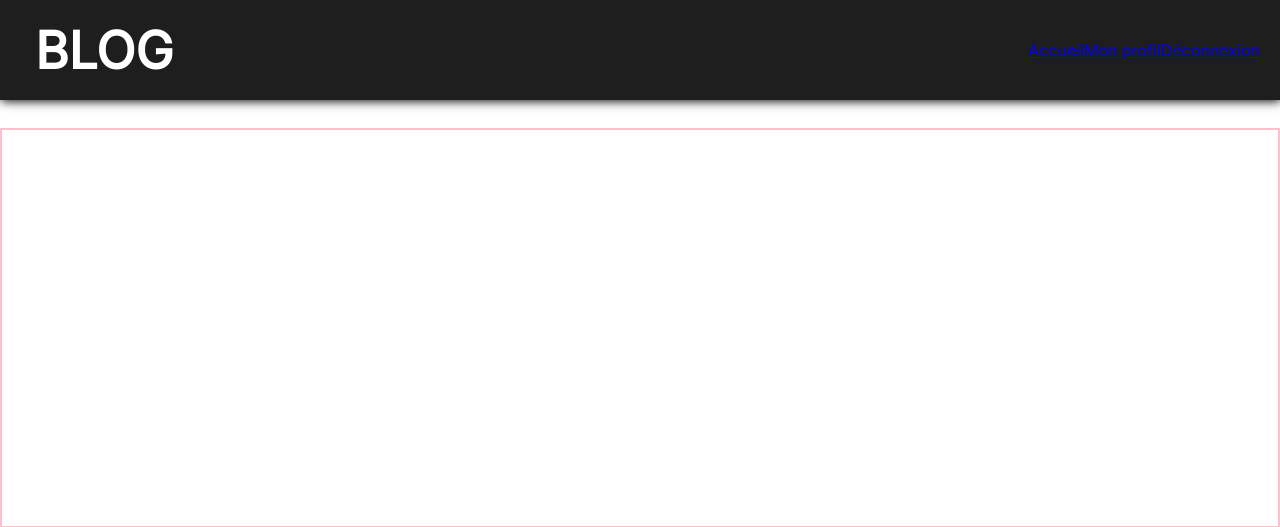
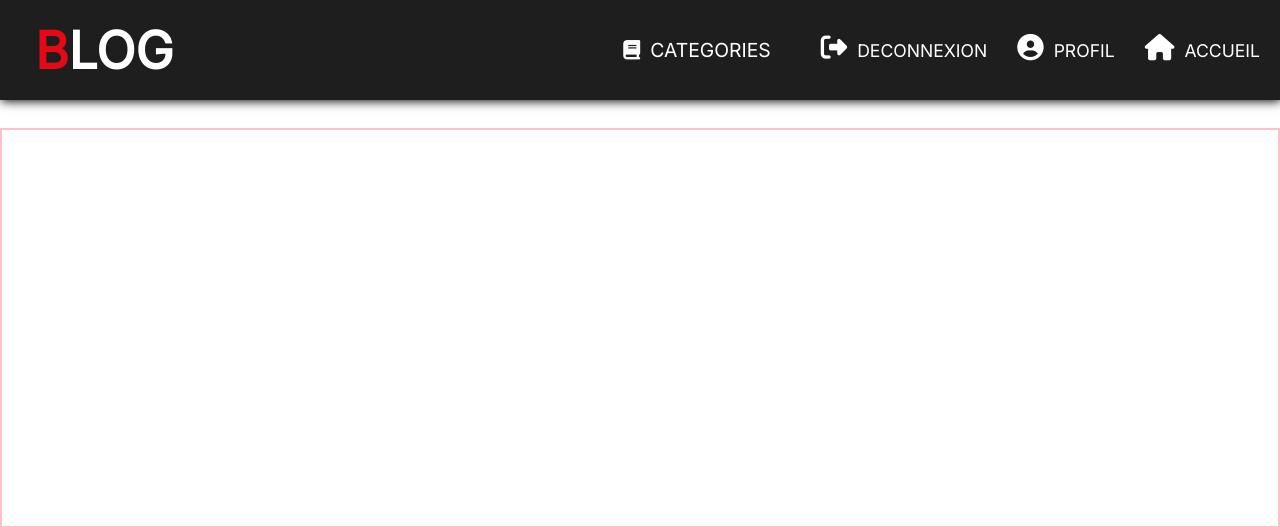
Before and after one commit to salim-ouari/blog, a PHP site: page /blog/index.php in a window 1280 px wide. Shown: the top 527 px of the page. Run offline with PHP 8.4, Linux system fonts and the light colour scheme; the visitor is signed in with stand-in values (Sample User, id 1); some libraries are stand-ins or nearby versions; some web fonts are replaced.

Commit message:
ajout header

```diff
--- a/header.php
+++ b/header.php
@@ -16,6 +16,7 @@ administrateur, il peut également accéder à la page admin. Le header doit
     <meta http-equiv="X-UA-Compatible" content="IE=edge">
     <meta name="viewport" content="width=device-width, initial-scale=1.0">
     <title>Document</title>
+    <script src="https://kit.fontawesome.com/225d5fd287.js"></script>
     <link href="https://fonts.googleapis.com/css2?family=Lato&display=swap" rel="stylesheet">
 </head>
 
@@ -26,45 +27,68 @@ administrateur, il peut également accéder à la page admin. Le header doit
 </html>
 <header>
     <div>
-        <h1 id="title">BLOG</h1>
+        <h1 id="title"><span>B</span>LOG</h1>
     </div>
 
-    <nav>
+    <nav id="desktop">
+        <a href="index.php">
+            <i class="fa fa-home" aria-hidden="true"></i>
+            Accueil
+        </a>
+        <?php
+        if (empty($_SESSION)) {
+        ?>
 
-        <ul>
-            <li><a href="index.php">Accueil</a></li>
+            <a href="inscription.php">
+                <i class="fa fa-user-plus" aria-hidden="true"></i>Inscription</a>
 
-            <?php
-            if (empty($_SESSION)) {
-            ?>
-                <li><a href="inscription.php">Inscription</a></li>
-                <li><a href="connexion.php">Connexion</a></li>
+            <a href="connexion.php">
+                <i class="fa fa-user" aria-hidden="true"></i>Connexion</a>
 
-            <?php } else { ?>
+        <?php } else { ?>
+
+            <a href="profil.php">
+                <i class="fa fa-user-circle" aria-hidden="true"></i>Profil</a>
+
+            <a href="deconnect.php">
+                <i class="fas fa-sign-out-alt" aria-hidden="true"></i>Deconnexion</a>
+
+        <?php  }
+
+        ?>
+        <?php if (isset($_SESSION['user']['id_droits']) && $_SESSION['user']['id_droits'] == 1337) { ?>
 
 
-                <li><a href="profil.php">Mon profil</a></li>
-                <li><a href="deconnect.php">Déconnexion</a></li>
+            <!-- <a href="article.php">
+                    <i class="fas fa" aria-hidden="true"></i>Article</a> -->
 
+            <a href="admin.php">
+                <i class="fa fa-user" aria-hidden="true"></i>Admin</a>
 
-            <?php  }
+            <a href="articles.php">
+                <i class="fas fa-book-open" aria-hidden="true"></i>Articles</a>
 
-            ?>
-            <?php if (isset($_SESSION['user']['id_droits']) && $_SESSION['user']['id_droits'] == 1337) { ?>
+        <?php }
+        if (isset($_SESSION['user']['id_droits']) && $_SESSION['user']['id_droits'] != 1) { ?>
+            <a href="creer-article.php">
+                <i class="fas fa-plus-circle" aria-hidden="true"></i>Ajouter Article</a>
 
-                <li><a href="article.php">Article</a></li>
-                <li><a href="admin.php">Admin</a></li>
-                <!-- <li><a href="profil.php">Profil</a></li> -->
-                <li><a href="articles.php">Articles</a></li>
+        <?php } ?>
+        <ul id="firstMenu">
 
-            <?php } ?>
-            <?php if (isset($_SESSION['user']['id_droits']) && $_SESSION['user']['id_droits'] != 1) { ?>
+            <li><i class="fa fa-book" aria-hidden="true"></i>Categories</li>
 
-                <li><a href="creer-article.php">creer article</a></li>
+            <ul id="dropMenu">
+                <li><a href="">Tous</a></li>
 
-            <?php } ?>
+                <li><a href="">Cinéma</a></li>
+
+                <li><a href="">Series</a></li>
+
+                <li><a href="">Anims</a></li>
+            </ul>
 
         </ul>
-
+    </nav>
     </nav>
 </header>
```
